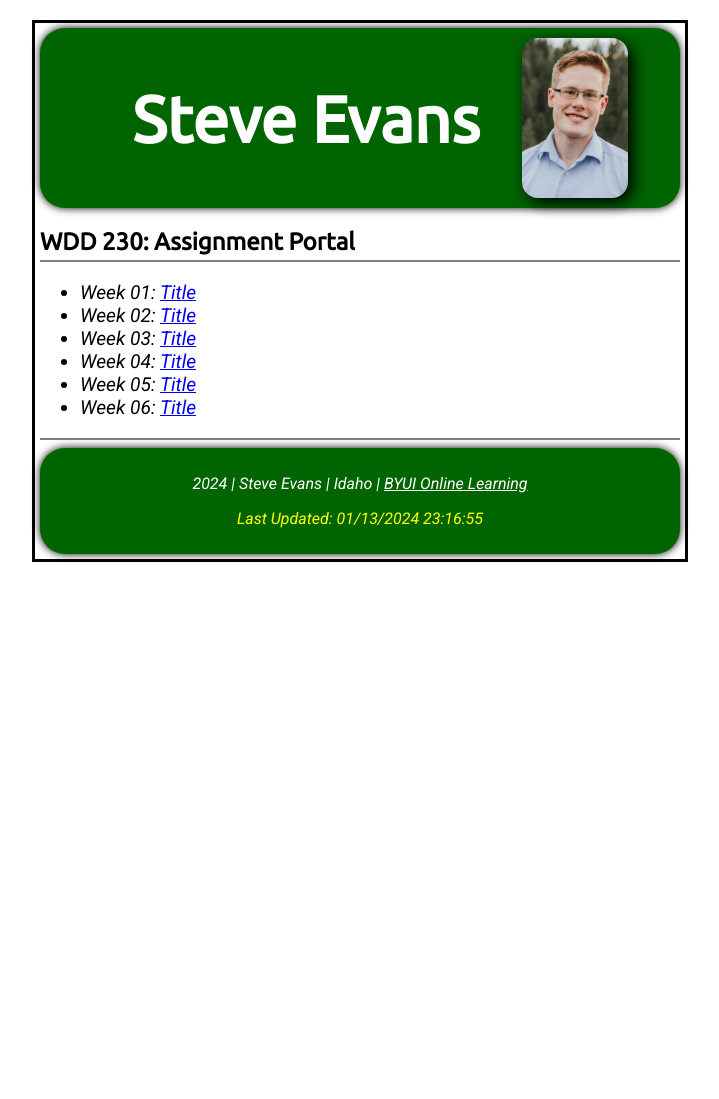
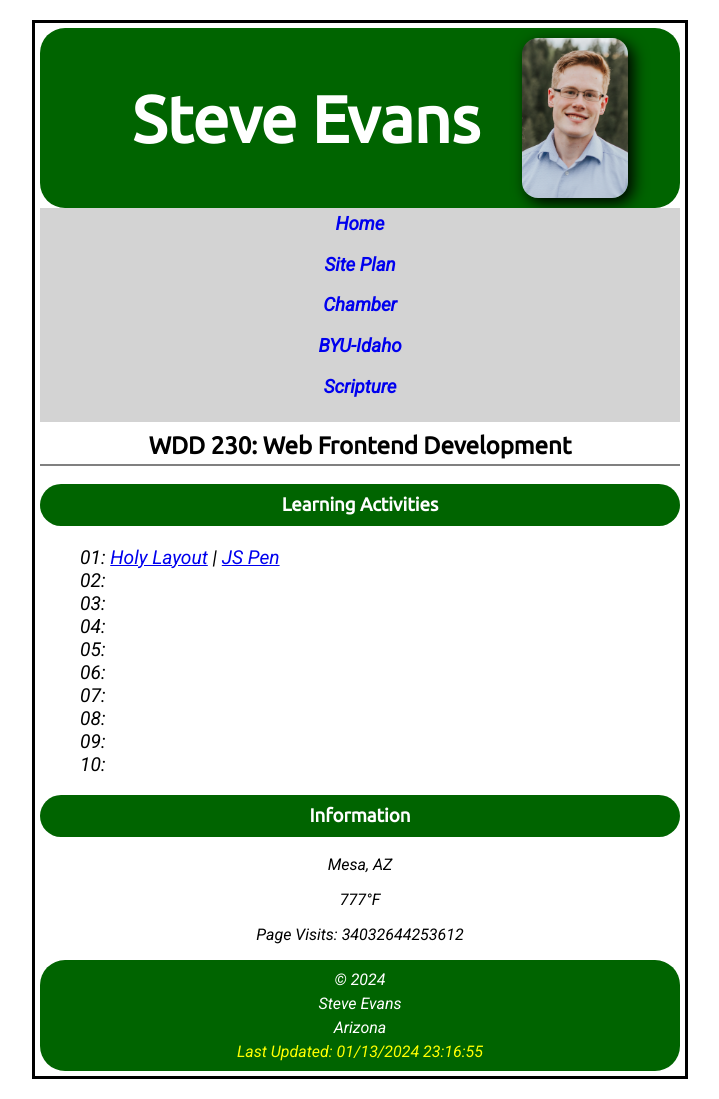
Before and after one commit to StevieEvans/wdd230, a plain HTML site: page index.html in a window 1280 px wide. Shown: the whole page, without its empty margins (280-999 px from the left). Before the commit the page ends 800 px from the top, so only its background shows below. Drawn offline with Linux system fonts and the light colour scheme.

Commit message:
W01 Course Home Page

```diff
--- a/index.html
+++ b/index.html
@@ -5,12 +5,11 @@
   <meta charset="UTF-8">
   <meta name="viewport" content="width=device-width, initial-scale=1">
   <meta name="author" content="Steve Evans">
-  <meta name="description" content="The main hub for all of Steve's WDD 230 Assignments.">
+  <meta name="description" content="The course assignment portal for all of Steve Evans' WDD 230 - Web Frontend Development work.">
   <link href="https://fonts.googleapis.com/css2?family=Roboto:ital@1&family=Ubuntu&display=swap" rel="stylesheet">
-  <link rel="stylesheet" href="styles/style.css">
+  <link rel="stylesheet" href="styles/base.css">
   <link rel="icon" href="images/favicon.ico">
-  <script src="scripts/script.js" defer></script>
-  <title>Steve Evans - WDD 230 Assignment Portal </title>
+  <title>Steve Evans - WDD 230 - Web Frontend Development </title>
 </head>
 
 <body>
@@ -19,28 +18,52 @@
     <img src = "images/me.png" alt = "Picture of Me">
   </header>
 
+  <nav>
+    <h3><a href="#">Home</a></h3>
+    <h3><a href="#">Site Plan</a></h3>
+    <h3><a href="#">Chamber</a></h3>
+    <h3><a href="#">BYU-Idaho</a></h3>
+    <h3><a href="#">Scripture</a></h3>
+
+  </nav>
+
   <main>
-  <h2 class="main-header"> WDD 230: Assignment Portal</h2>
+    <h2 class="main-header"> WDD 230: Web Frontend Development</h2>
     <hr>
 
+    <section class="card">
+      <h3>Learning Activities</h3>
       <ul>
-    <li>Week 01: <a href="#">Title</a> </li>
-    <li>Week 02: <a href="#">Title</a> </li>
-    <li>Week 03: <a href="#">Title</a> </li>
-    <li>Week 04: <a href="#">Title</a> </li>
-    <li>Week 05: <a href="#">Title</a> </li>
-    <li>Week 06: <a href="#">Title</a> </li>
+        <li>01: <a href="lesson01/holygrail.html" target="blank">Holy Layout</a> |
+          <a href="https://codepen.io/estephem/pen/VwRmERa" target="blank">JS Pen</a> </li>
+        <li>02: <a href="#"></a> </li>
+        <li>03: <a href="#"></a> </li>
+        <li>04: <a href="#"></a> </li>
+        <li>05: <a href="#"></a> </li>
+        <li>06: <a href="#"></a> </li>
+        <li>07: <a href="#"></a> </li>
+        <li>08: <a href="#"></a> </li>
+        <li>09: <a href="#"></a> </li>
+        <li>10: <a href="#"></a> </li>
+      </ul>
+    </section>
 
-  </ul>
-
-  <hr>
+    <section class="card">
+      <h3>Information</h3>
+      <p>Mesa, AZ</p>
+      <p>777°F </p>
+      <p>Page Visits: 34032644253612</p>
+    </section>
   </main>
 
   <footer>
-  <p> <span id= "current-year"></span> | Steve Evans | Idaho | <a href = "https://www.byui.edu/online" target="blank">BYUI Online Learning</a></p>
-  <div id = "last-modified"></div>
+    <!-- &copy; <span id="currentdate"></span> -->
+    &copy; <span id= "current-year"></span>
+    <p>Steve Evans</p>
+    <p>Arizona</p>
+    <span id = "last-modified"></span>
   </footer>
 
-<!-- <script src ="scripts/"></script>  -->
+  <script src ="scripts/getdates.js"></script>
 </body>
 </html>
--- /dev/null
+++ b/scripts/getdates.js
@@ -0,0 +1,6 @@
+// toLocaleDateString
+// const options = {weekday: 'long', day: 'numeric', month: 'long', year: 'numeric'};
+// document.getElementById('currentdate').textContent = new Date().toLocaleDateString('en-US', options);
+
+document.getElementById('last-modified').textContent = `Last Updated: ${document.lastModified}`
+document.getElementById('current-year').textContent = new Date().getFullYear()
--- a/scripts/script.js
+++ /dev/null
@@ -1,8 +0,0 @@
-document.getElementById('last-modified').innerHTML = "<p> Last Updated: " + document.lastModified + "</p>"
-document.getElementById('current-year').innerHTML = new Date().getFullYear()
-
-// h1.innerHTML = 'Steve Evans'
-
-// const today1 = document.querySelector('#today1')
-
-// let today = new Date()
--- a/styles/style.css
+++ b/styles/base.css
@@ -1,5 +1,5 @@
 body {
-
+    display: grid;
     margin: 20px auto;
     width: 50%;
     max-width: 800px;
@@ -14,7 +14,6 @@ header {
     grid-template-rows: 1fr 1fr;
     grid-auto-flow: column;
     background: rgb(0, 100, 0);
-    box-shadow: 0px 0px 8px 0px;
     border-radius: 25px;
     max-width: 800px;
     height: 80px;
@@ -22,6 +21,22 @@ header {
     text-align: center;
     align-content: center;
 
+}
+
+nav {
+    font-family: "Roboto", sans-serif;
+    text-align: center;
+    background: lightgray;
+    padding-top: 5px;
+    padding-bottom: 5px;
+}
+
+nav h3 {
+    margin-top: 0px;
+}
+
+nav a{
+    text-decoration: none;
 }
 
 hr {
@@ -45,10 +60,13 @@ h2 {
 ul{
     font-size: 1.2em;
     font-family: "Roboto", sans-serif;
+    list-style-type: none;
 }
 
 .main-header{
-    margin-bottom: 0px;
+    margin-top: 10px;
+    margin-bottom: 0;
+    text-align: center;
 }
 
 p {
@@ -63,8 +81,26 @@ header img {
     box-shadow: 5px 5px 15px;
 }
 
+.card li{
+ text-align: left;
+}
+
+.card {
+    text-align: center;
+}
+
+.card h3{
+    background: darkgreen;
+    color: white;
+    font-family: 'Ubuntu', sans-serif;
+    text-align: center;
+    padding: 10px;
+    border-radius: 25px;
+}
+
 #last-modified{
     color:yellow ;
+    margin-bottom: 0;
 }
 
 footer {
@@ -73,10 +109,15 @@ footer {
     border-radius: 25px;
     max-width: 800px;
     background: darkgreen;
-    box-shadow: 0px 0px 8px 0px rgba(0,0,0,1);
     padding: 10px;
+    font-family: "Roboto", sans-serif;
+}
 
+footer p{
+    margin-top: 5px;
+    margin-bottom: 5px;
 }
+
 footer a{
     color: white;
 }
```
Lines whose indentation alone changed are shown as unchanged.
